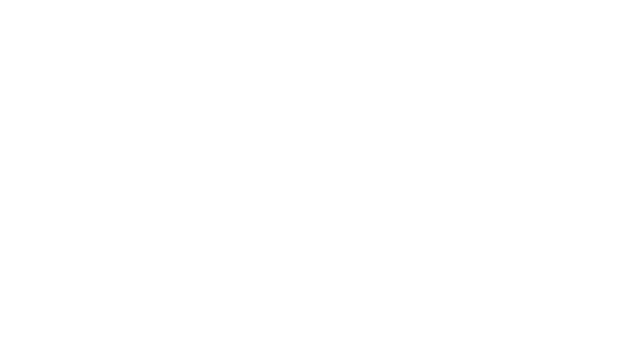
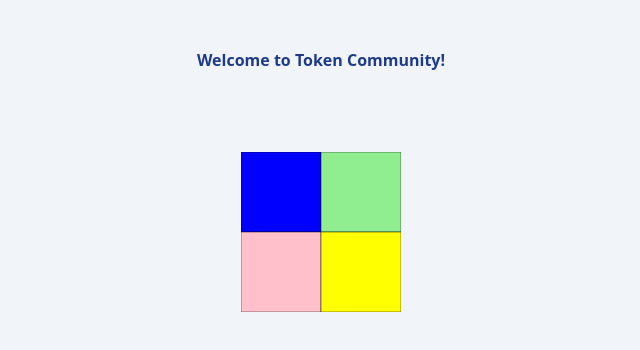
Before and after one commit to psyto/token-community, a Next.js app in the folder frontend/: page / in a window 1280 px wide. Shown: the top 350 px of the page, without its empty margins (319-959 px from the left). Built offline with nearby package versions, Linux system fonts and the light colour scheme.

Commit message:
frontend:page title, image

```diff
--- a/frontend/pages/index.tsx
+++ b/frontend/pages/index.tsx
@@ -8,12 +8,29 @@
 
 export default function Home() {
   return (
-    <div className={''}>
+    <div className={'flex flex-col items-center bg-slate-100 text-blue-900 min-h-screen'}>
       <Head>
-        <title>Create Next App</title>
+        <title>Token DApp</title>
         <meta name="description" content="Generated by create next app" />
         <link rel="icon" href="/favicon.ico" />
       </Head>
+      <h2 className='{text-6xl font-bold my-12 mt-8}'>
+        Welcome to Token Community!
+      </h2>
+      <div className='mt-8 mb-16 hover:rotate-180 hover:scale-105 transition duration-700 ease-in-out'>
+        <svg
+          xmlns='http://www.w3.org/2000/svg'
+          width='160'
+          height='160'
+          viewBox='0 0 350 350'
+        >
+          <polygon points="0 0, 175 0, 175 175, 0 175" stroke="black" fill="#0000ff" />
+          <polygon points="0 175, 175 175, 175 350, 0 350" stroke="black" fill="#ffc0cb" />
+          <polygon points="175 0, 350 0, 350 175, 175 175" stroke="black" fill="#90EE90" />
+          <polygon points="175 175, 350 175, 350 350, 175 350" stroke="black" fill="#ffff00" />
+        </svg>
+      </div>
+
     </div>
   )
 }
```
